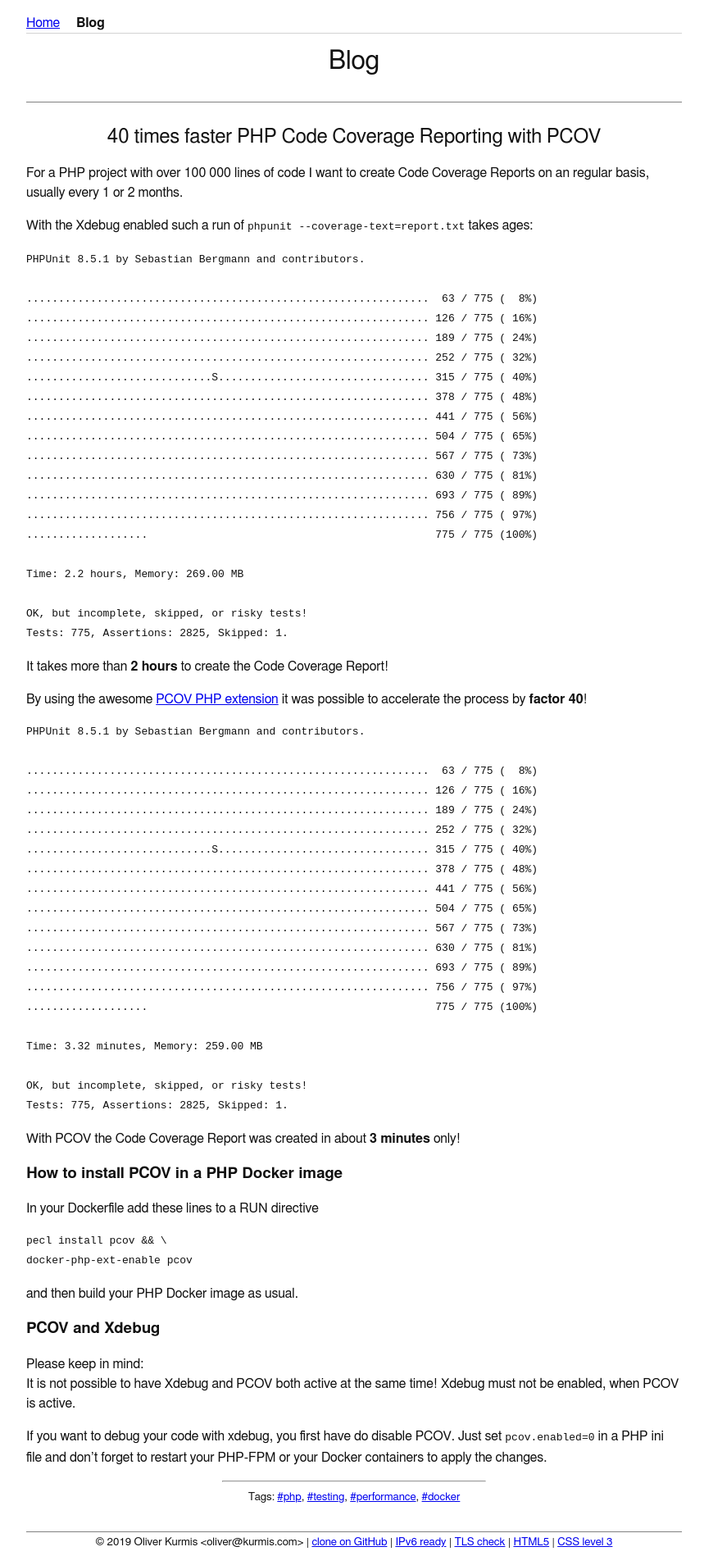
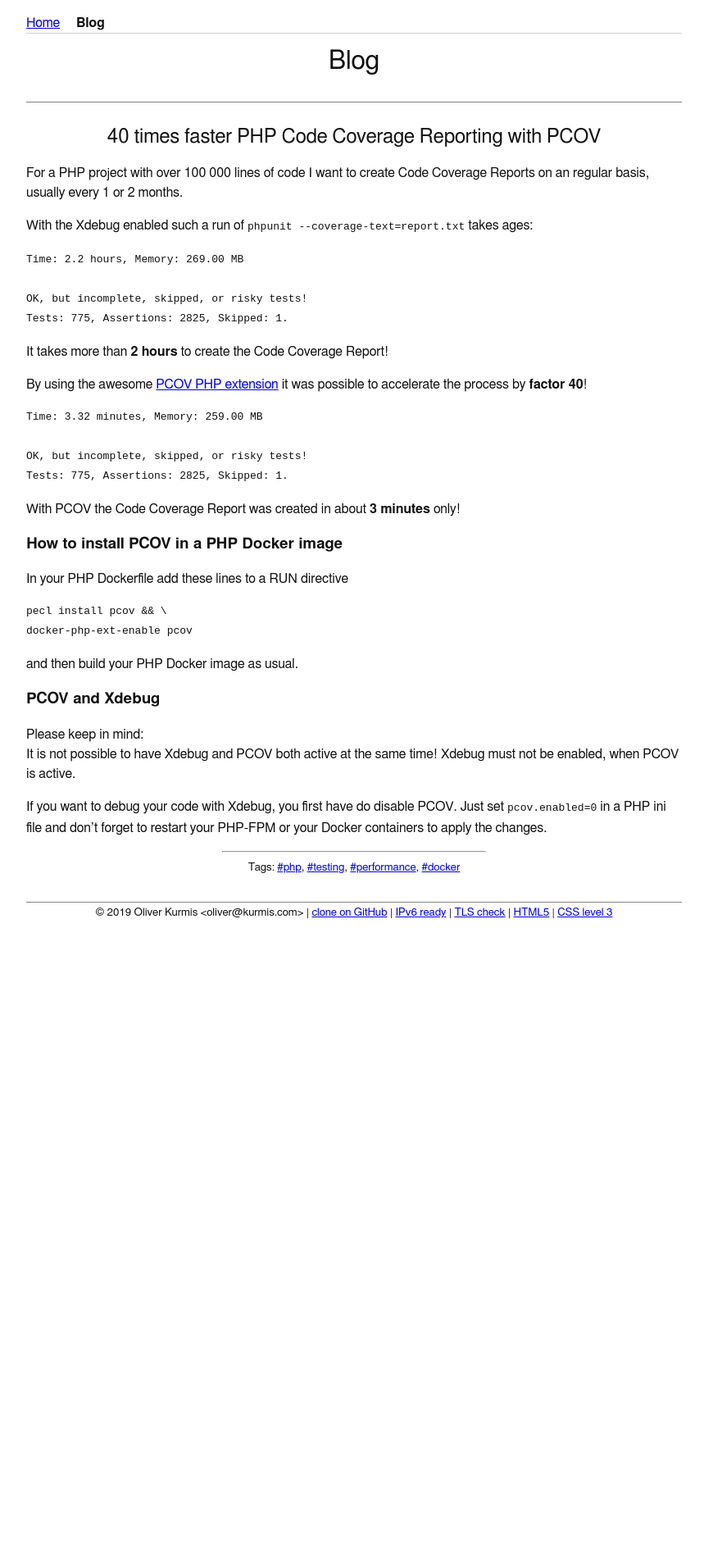
Before and after one commit to oliworx/oliworx.github.com, a Jekyll site: the page built from _posts/2020-01-15-pcov-for-faster-code-coverage.md, in a window 1280 px wide. Shown: the whole page at 82% size, without its empty margins (208-1067 px from the left). Built offline with Jekyll 4.4.1, drawn with Linux system fonts in a browser that asks for light colours; after the commit the page ends 1141 px from its top, so only the background shows below that.

Commit message:
Update PCOV blog post: remove verbose output

````diff
--- a/_posts/2020-01-15-pcov-for-faster-code-coverage.md
+++ b/_posts/2020-01-15-pcov-for-faster-code-coverage.md
@@ -9,22 +9,6 @@
 With the Xdebug enabled such a run of ```phpunit --coverage-text=report.txt``` takes ages:
 
 ```text
-PHPUnit 8.5.1 by Sebastian Bergmann and contributors.
-
-...............................................................  63 / 775 (  8%)
-............................................................... 126 / 775 ( 16%)
-............................................................... 189 / 775 ( 24%)
-............................................................... 252 / 775 ( 32%)
-.............................S................................. 315 / 775 ( 40%)
-............................................................... 378 / 775 ( 48%)
-............................................................... 441 / 775 ( 56%)
-............................................................... 504 / 775 ( 65%)
-............................................................... 567 / 775 ( 73%)
-............................................................... 630 / 775 ( 81%)
-............................................................... 693 / 775 ( 89%)
-............................................................... 756 / 775 ( 97%)
-...................                                             775 / 775 (100%)
-
 Time: 2.2 hours, Memory: 269.00 MB
 
 OK, but incomplete, skipped, or risky tests!
@@ -37,22 +21,6 @@
 it was possible to accelerate the process by **factor 40**!
 
 ```text
-PHPUnit 8.5.1 by Sebastian Bergmann and contributors.
-
-...............................................................  63 / 775 (  8%)
-............................................................... 126 / 775 ( 16%)
-............................................................... 189 / 775 ( 24%)
-............................................................... 252 / 775 ( 32%)
-.............................S................................. 315 / 775 ( 40%)
-............................................................... 378 / 775 ( 48%)
-............................................................... 441 / 775 ( 56%)
-............................................................... 504 / 775 ( 65%)
-............................................................... 567 / 775 ( 73%)
-............................................................... 630 / 775 ( 81%)
-............................................................... 693 / 775 ( 89%)
-............................................................... 756 / 775 ( 97%)
-...................                                             775 / 775 (100%)
-
 Time: 3.32 minutes, Memory: 259.00 MB
 
 OK, but incomplete, skipped, or risky tests!
@@ -63,7 +31,7 @@
 
 ### How to install PCOV in a PHP Docker image
 
-In your Dockerfile add these lines to a RUN directive
+In your PHP Dockerfile add these lines to a RUN directive
 
 ```text
 pecl install pcov && \
@@ -78,6 +46,6 @@
 It is not possible to have Xdebug and PCOV both active at the same time!
 Xdebug must not be enabled, when PCOV is active.
 
-If you want to debug your code with xdebug, you first have do disable PCOV.
+If you want to debug your code with Xdebug, you first have do disable PCOV.
 Just set ```pcov.enabled=0``` in a PHP ini file and don't forget to restart
 your PHP-FPM or your Docker containers to apply the changes.
````
